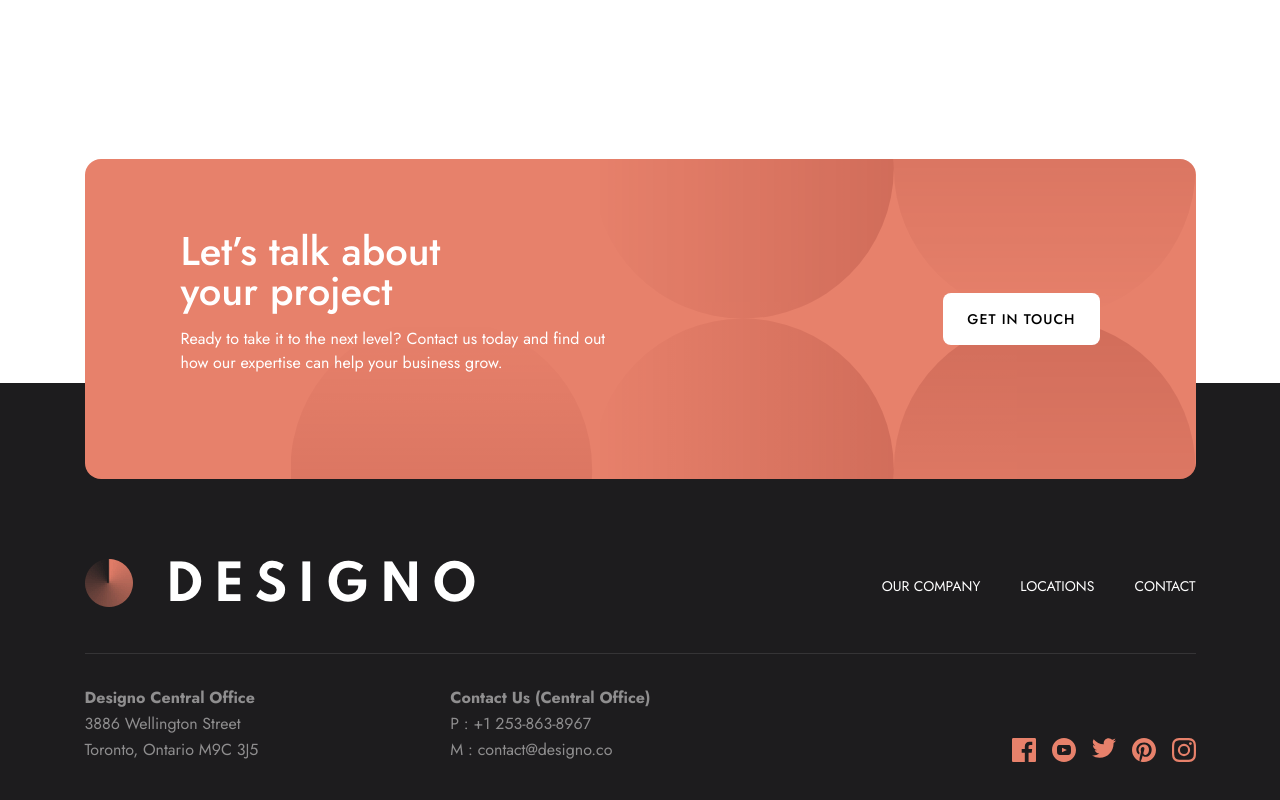
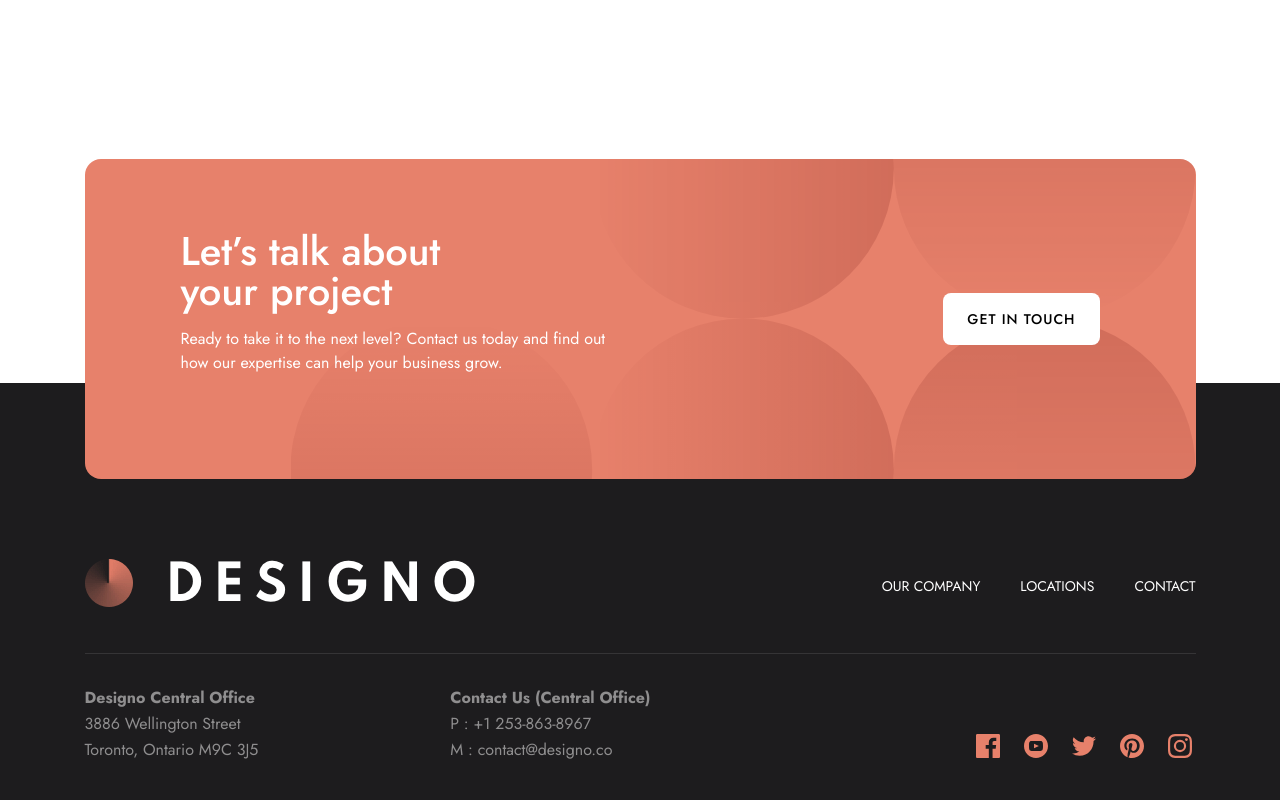
Before and after one commit to nicknjagi/designo-multi-page-website, a Next.js app: page / in a window 1280 px wide. Shown: the part 1985-2785 px from the top of the page. Built offline with nearby package versions, Linux system fonts and the light colour scheme.

Commit message:
update globals.css

```diff
--- a/app/globals.css
+++ b/app/globals.css
@@ -22,7 +22,14 @@ button{
     @apply lg:order-last
 }
 
-
 .map {
     @apply h-[300px]
 }
+
+.social a {
+    @apply relative w-8 h-8 flex justify-center items-center hover:scale-105 transition
+}
+
+.social a::after{
+    @apply content-[''] absolute top-0 left-0 w-full h-full hover:bg-[rgba(226,161,161,0.2)] hover:bg-blend-screen rounded-full
+}
```
